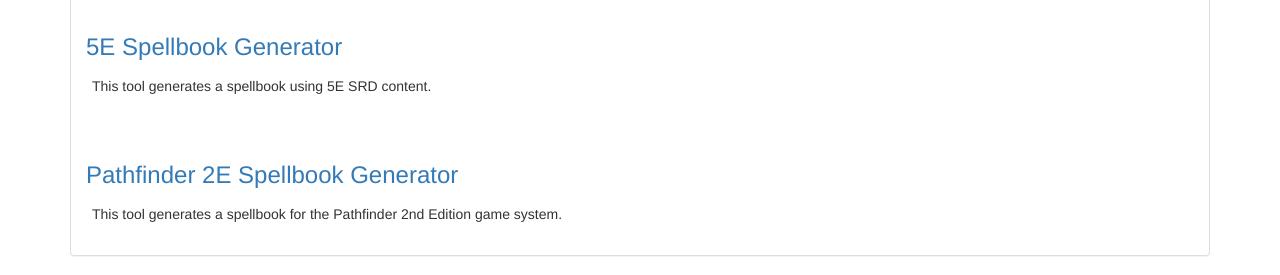
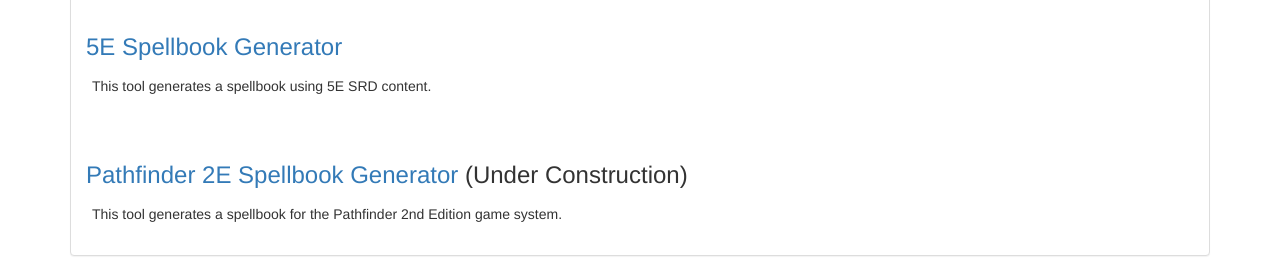
Before and after one commit to djarredon/djarredon.github.io, a plain HTML site: page index.html in a window 1280 px wide. Shown: the part 313-588 px from the top of the page. Drawn offline with nearby package versions, Linux system fonts and the light colour scheme.

Commit message:
Added "Under Construction" warning to P2E link.

```diff
--- a/index.html
+++ b/index.html
@@ -70,7 +70,7 @@
               </div>
               <!-- P2E Spellbook Generator -->
               <div class="panel-body">
-                <h3><a href="./Spellbook_P2E/index.html">Pathfinder 2E Spellbook Generator</a></h3>
+                <h3><a href="./Spellbook_P2E/index.html">Pathfinder 2E Spellbook Generator</a>  (Under Construction)</h3>
                 <p>This tool generates a spellbook for the Pathfinder 2nd Edition game system. </p>
               </div>
             </div>
```
